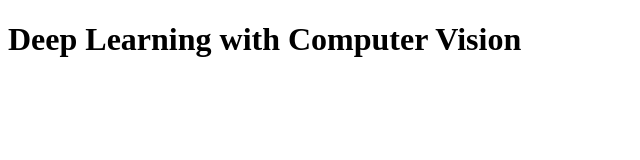
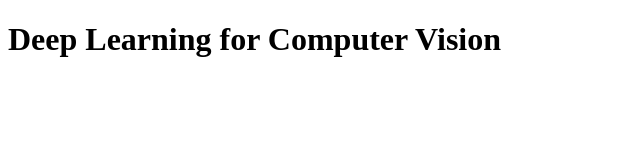
Before and after one commit to Nimira43/Data-Analysis-and-Visualisation, a plain HTML site: page index.html in a window 1280 px wide. Shown: the whole page, without its empty margins (0-640 px from the left). Drawn offline with Linux system fonts and the light colour scheme.

Commit message:
Finished prep for repo

```diff
--- a/index.html
+++ b/index.html
@@ -3,9 +3,9 @@
 <head>
   <meta charset="UTF-8">
   <meta name="viewport" content="width=device-width, initial-scale=1.0">
-  <title>Deep Learning with Computer Vision</title>
+  <title>Deep Learning for Computer Vision</title>
 </head>
 <body>
-  <h1>Deep Learning with Computer Vision</h1>
+  <h1>Deep Learning for Computer Vision</h1>
 </body>
 </html>
```
